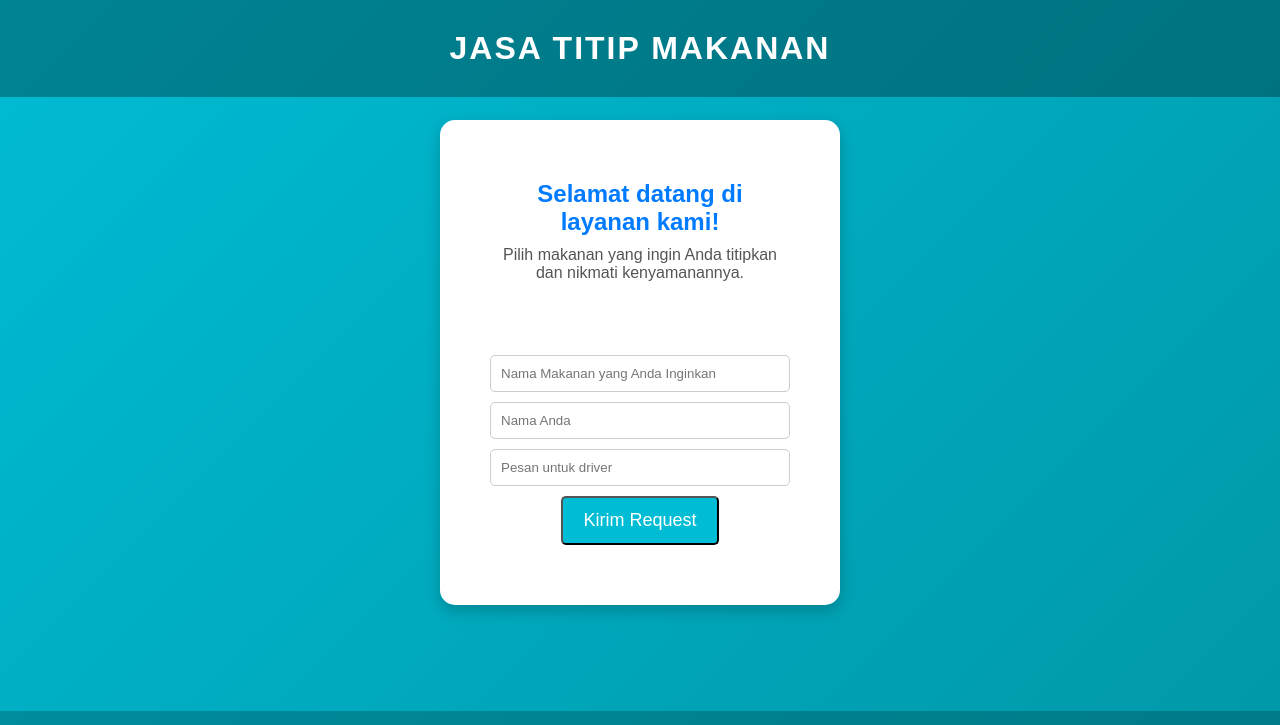
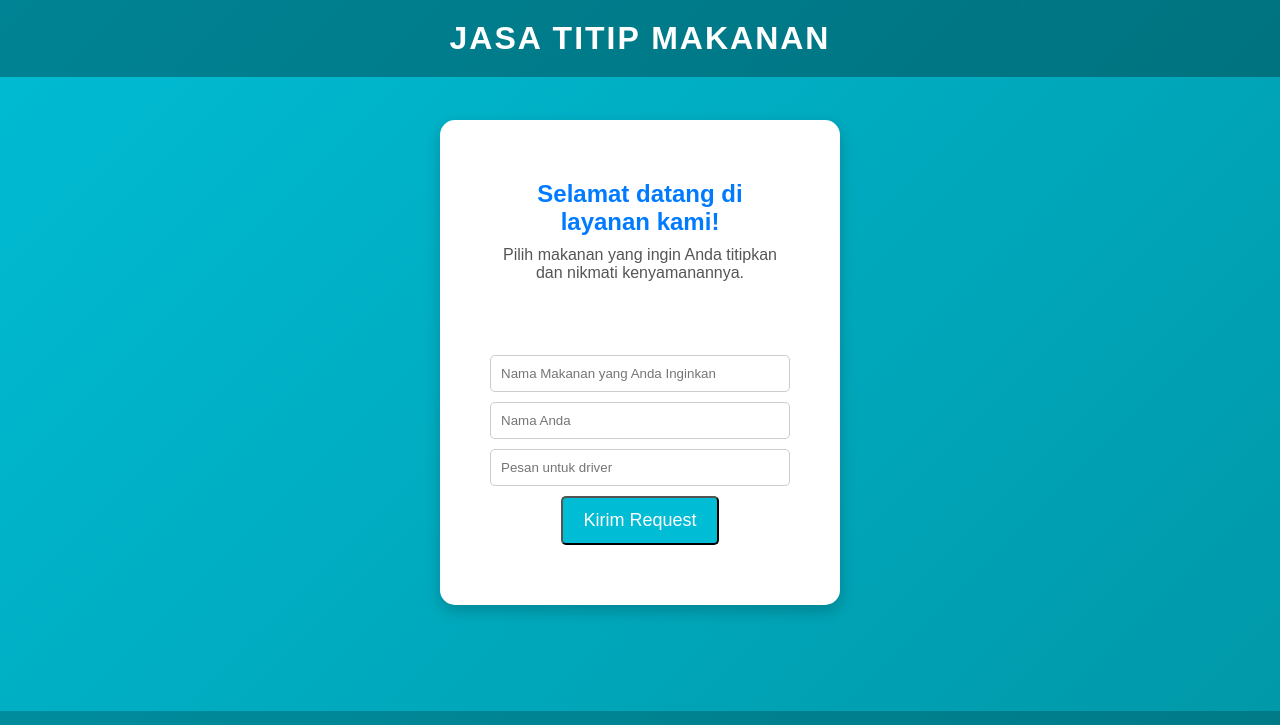
Before and after one commit to hasan228866/jasa-titip, a plain HTML site: page index.html in a window 1280 px wide. Shown: the top 725 px of the page. Drawn offline with Linux system fonts and the light colour scheme.

Commit message:
Update styles.css

```diff
--- a/styles.css
+++ b/styles.css
@@ -20,7 +20,7 @@
   .header {
     text-align: center;
     color: #ffffff;
-    padding: 30px 20px;
+    padding: 20px 10px;
     background-color: rgba(0, 0, 0, 0.3);
     width: 100%;
     position: fixed;
```
